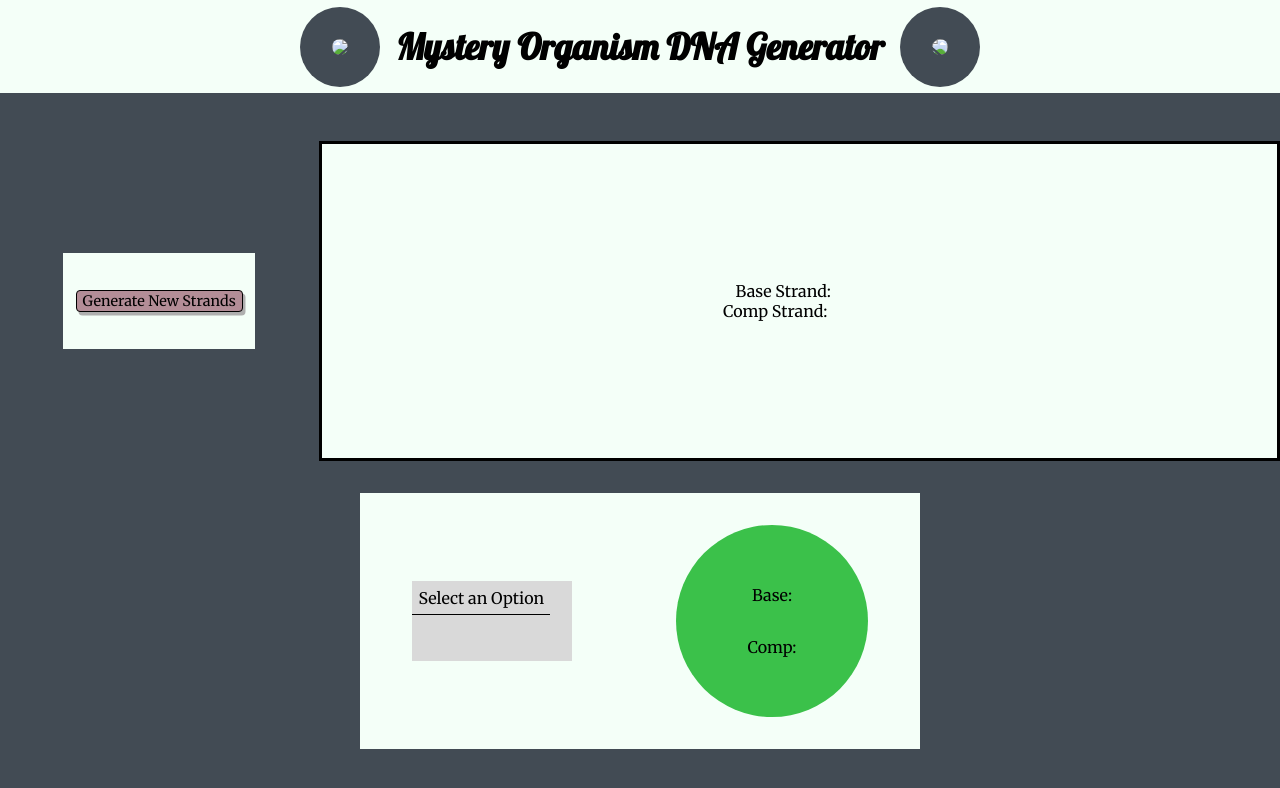
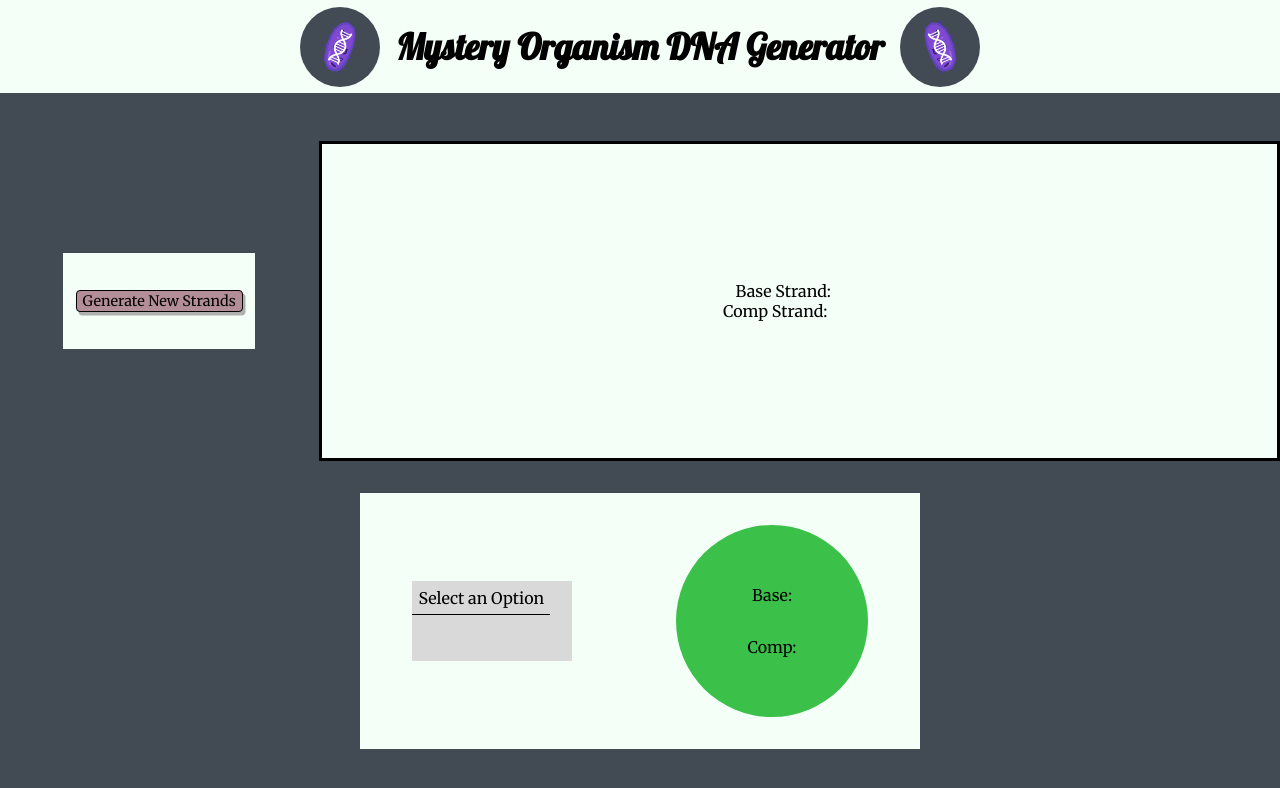
Before and after one commit to falloutguy12/Mystery-Organism-Generator, a plain HTML site: page index.html in a window 1280 px wide. Drawn offline with Linux system fonts and the light colour scheme; the site is published under a folder, as on GitHub Pages, so addresses that start at the root find nothing.

Commit message:
fixed bacteria img filepath

```diff
--- a/index.html
+++ b/index.html
@@ -17,11 +17,11 @@
 <body>
     <header class="header">
         <div class="organismImgContainerL">
-            <img src="/resources/media/organismWithDNA.png">
+            <img src="resources/media/organismWithDNA.png">
         </div>
         <h1>Mystery Organism DNA Generator</h1>
         <div class="organismImgContainerR">
-            <img src="/resources/media/organismWithDNA.png">
+            <img src="resources/media/organismWithDNA.png">
         </div>
     </header>
     <section class="randomGenButtonAndFullDNAcontainer">
```
